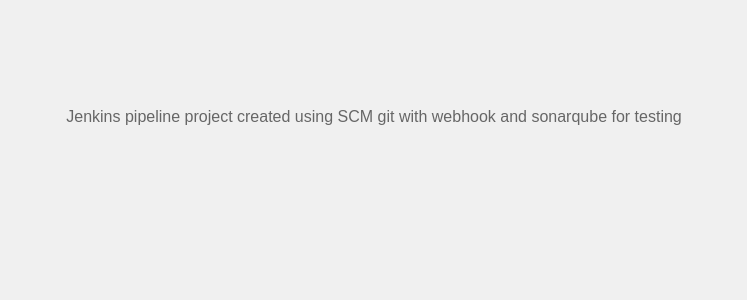
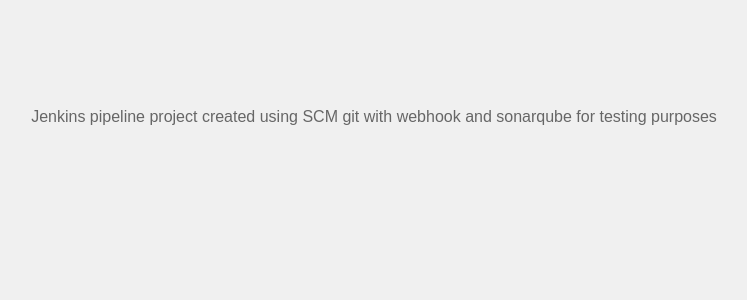
Before and after one commit to Ajayjohn96/project1, a Django app: page / in a window 1280 px wide. Shown: the part 293-593 px from the top of the page, without its empty margins (266-1013 px from the left). Run offline with Django 5.2, Linux system fonts and the light colour scheme.

Commit message:
Update index.html

```diff
--- a/templates/index.html
+++ b/templates/index.html
@@ -5,5 +5,5 @@ Jenkins pieline project
 {% endblock%}
 
 {% block main%}
-Jenkins pipeline project created using SCM git with webhook and sonarqube for testing
+Jenkins pipeline project created using SCM git with webhook and sonarqube for testing purposes
 {% endblock %}
```
